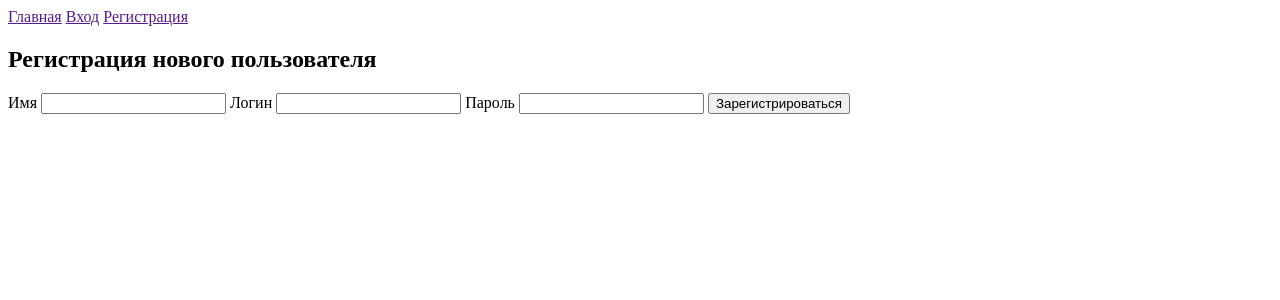
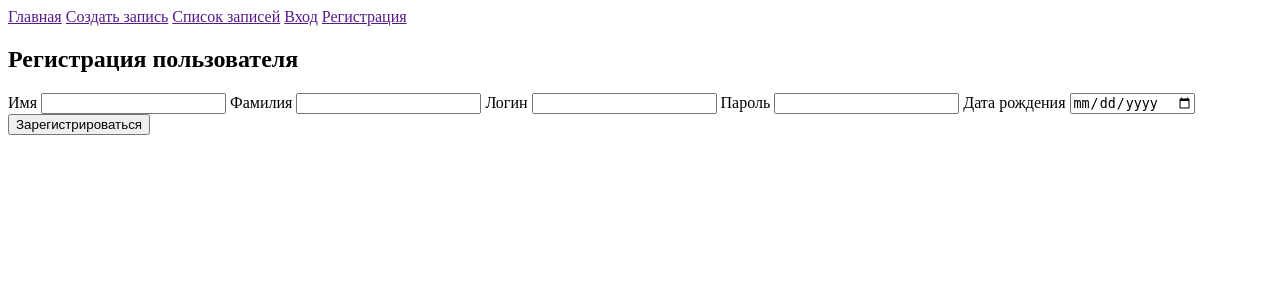
Before and after one commit to KotOcelot3/PNSS1, a PHP site: template views/site/signup.php in a window 1280 px wide. Shown: the top 300 px of the page. Run offline with PHP 8.4, Linux system fonts and the light colour scheme; the template is opened without the code that fills it, so the values that code supplies are empty.

Commit message:
Another updates

```diff
--- a/app/Model/User.php
+++ b/app/Model/User.php
@@ -13,8 +13,10 @@ class User extends Model implements IdentityInterface
     public $timestamps = false;
     protected $fillable = [
         'name',
-        'login',
-        'password'
+        'surname',
+        'password',
+        'date',
+        'doctor'
     ];
 
     protected static function booted()
--- a/routes/web.php
+++ b/routes/web.php
@@ -7,3 +7,5 @@ Route::add('GET', '/hello', [Controller\Site::class, 'hello'])
 Route::add(['GET', 'POST'], '/signup', [Controller\Site::class, 'signup']);
 Route::add(['GET', 'POST'], '/login', [Controller\Site::class, 'login']);
 Route::add('GET', '/logout', [Controller\Site::class, 'logout']);
+Route::add(['GET', 'POST'], '/record', [Controller\Site::class, 'record']);
+Route::add(['GET'], '/post', [Controller\Site::class, 'post']);
--- a/views/layouts/main.php
+++ b/views/layouts/main.php
@@ -11,6 +11,8 @@
 <header>
     <nav>
         <a href="<?= app()->route->getUrl('/hello') ?>">Главная</a>
+        <a href="<?= app()->route->getUrl('/record') ?>">Создать запись</a>
+        <a href="<?= app()->route->getUrl('/post') ?>">Список записей</a>
         <?php
         if (!app()->auth::check()):
             ?>
--- a/views/site/post.php
+++ b/views/site/post.php
@@ -1,8 +1,8 @@
-<h1>Список статей</h1>
+<h1>Список записей</h1>
 <ol>
     <?php
-    foreach ($posts as $post) {
-        echo '<li>' . $post->title . '</li>';
+    foreach ($record as $post) {
+        echo '<li>' . $post->hello . '</li>';
     }
     ?>
 </ol>
--- a/views/site/signup.php
+++ b/views/site/signup.php
@@ -1,8 +1,13 @@
-<h2>Регистрация нового пользователя</h2>
+<h2>Регистрация пользователя</h2>
 <h3><?= $message ?? ''; ?></h3>
 <form method="post">
+    <input name="csrf_token" type="hidden" value="">
+
     <label>Имя <input type="text" name="name"></label>
+    <label>Фамилия <input type="text" name="last_name"></label>
     <label>Логин <input type="text" name="login"></label>
     <label>Пароль <input type="password" name="password"></label>
+    <label>Дата рождения <input type="date" name="date"></label>
+
     <button>Зарегистрироваться</button>
 </form>
```
Also changed, not shown: app/Controller/Site.php (+18 -1 lines).
